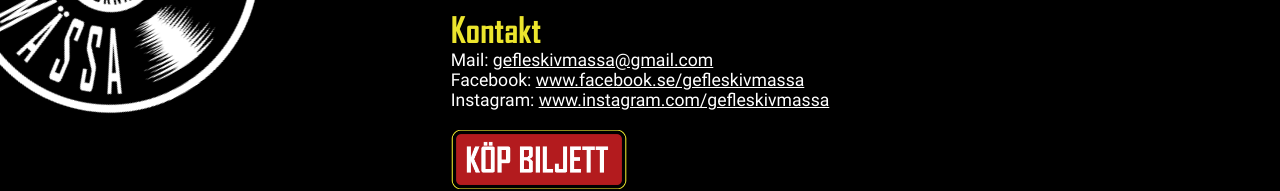
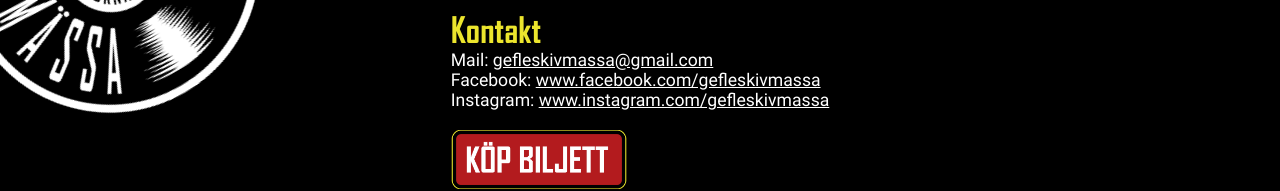
Before and after one commit to shoobah/gefle_skivmassa, a SvelteKit app: page /contact in a window 1280 px wide. Shown: the part 147-338 px from the top of the page. Built offline with nearby package versions, Linux system fonts and the light colour scheme.

Commit message:
Fixed Facebook domain

```diff
--- a/src/routes/contact/+page.svelte
+++ b/src/routes/contact/+page.svelte
@@ -10,8 +10,8 @@
 	<h1>Kontakt</h1>
 	<article>
 		Mail: <a href="mailto:gefleskivmassa@gmail.com">gefleskivmassa@gmail.com</a><br />
-		Facebook: <a href="https://www.facebook.se/gefleskivmassa">www.facebook.se/gefleskivmassa</a><br
-		/>
+		Facebook:
+		<a href="https://www.facebook.com/gefleskivmassa">www.facebook.com/gefleskivmassa</a><br />
 		Instagram:
 		<a href="https://www.instagram.com/gefleskivmassa">www.instagram.com/gefleskivmassa</a><br />
 		<br />
```
